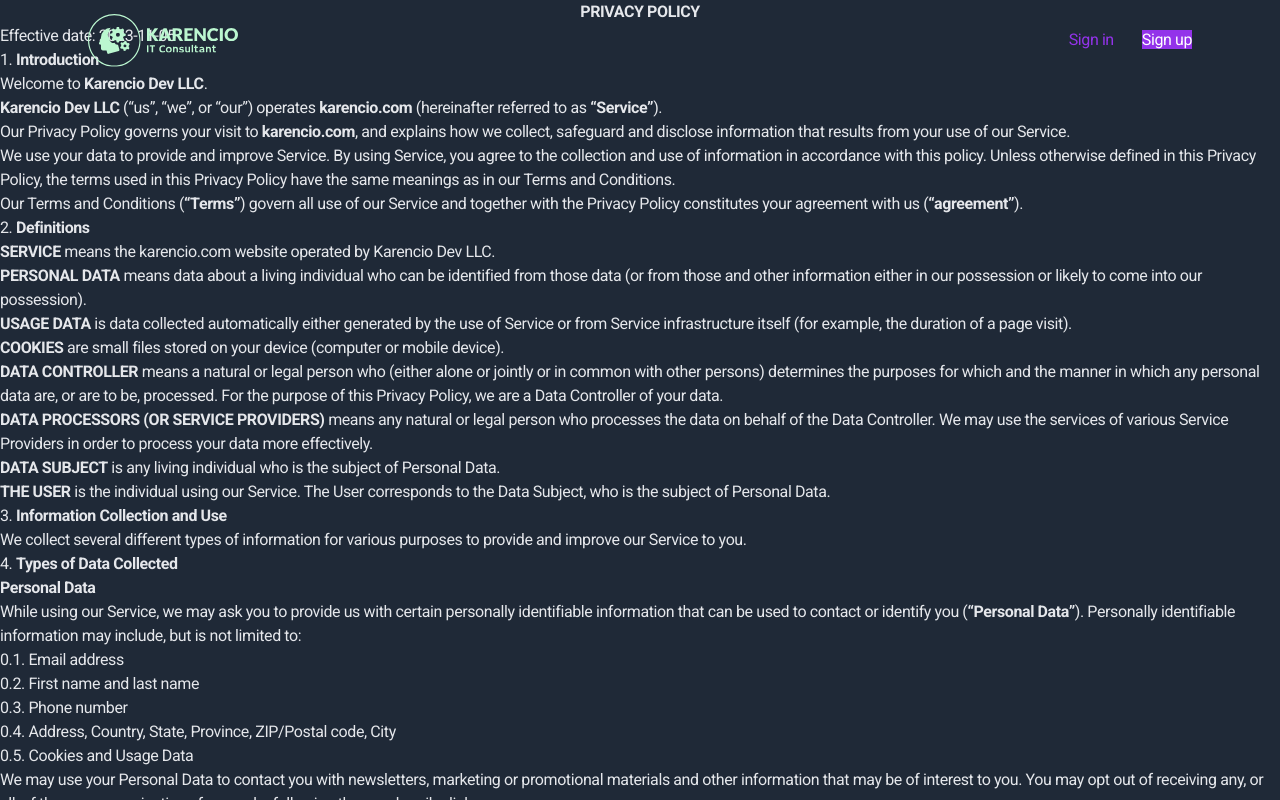
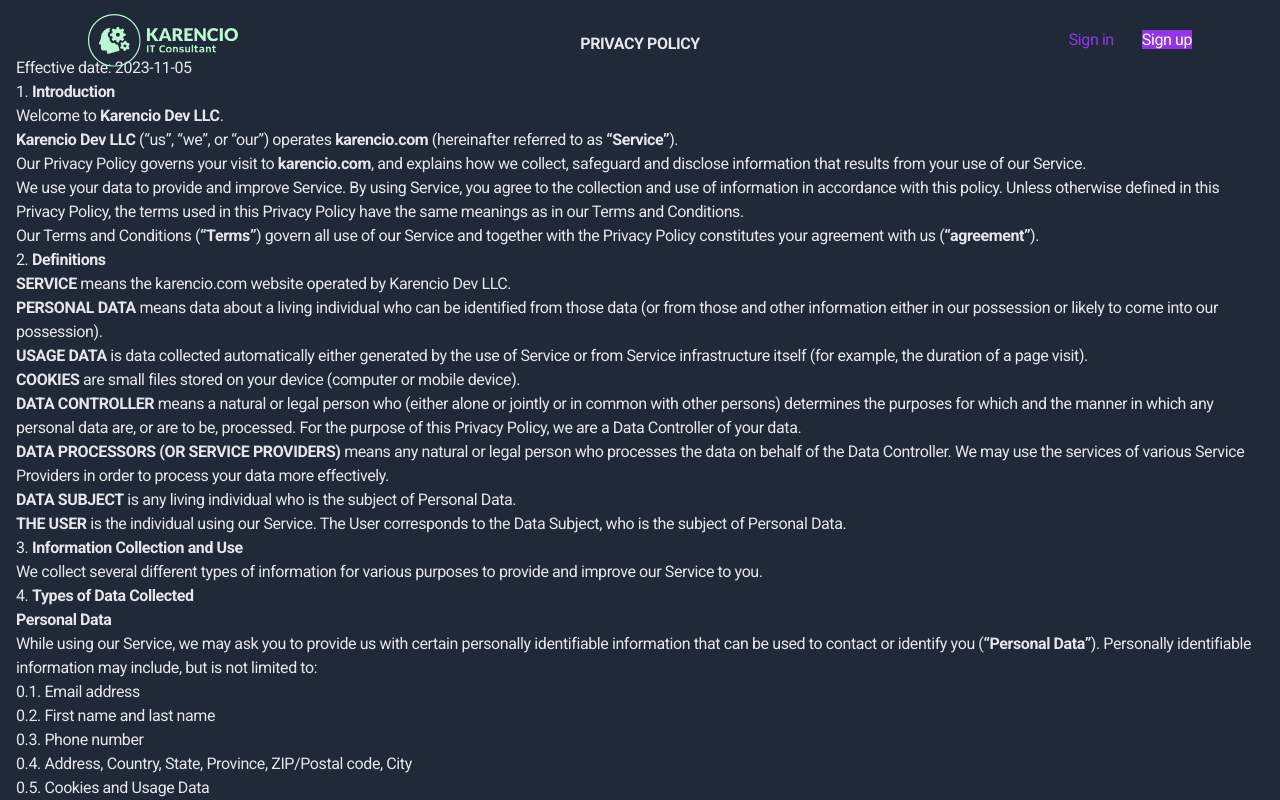
Before and after one commit to jupadev/karencio-website, a Next.js app: page /privacy-policy in a window 1280 px wide. Shown: the top 800 px of the page. Built offline with nearby package versions, Linux system fonts and the light colour scheme.

Commit message:
add style container

```diff
--- a/app/privacy-policy/page.tsx
+++ b/app/privacy-policy/page.tsx
@@ -6,8 +6,7 @@
   return (
     <div className="flex flex-col min-h-screen overflow-hidden">
       <Header />
-      <main className="grow">
-
+      <main className="container mt-8 mx-auto px-4">
         <h2 style={{ textAlign: "center" }} ><b>PRIVACY POLICY</b></h2>
         <p>Effective date: 2023-11-05</p>
         <p>1. <b>Introduction</b></p>
```
